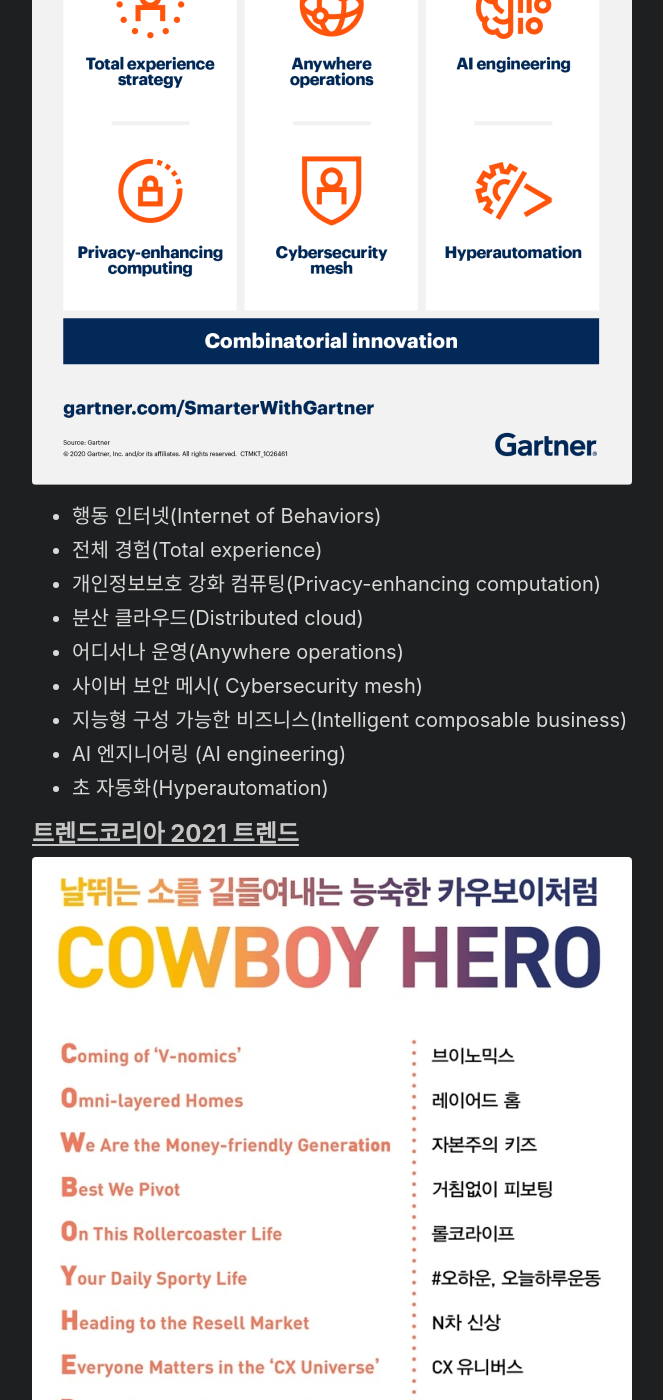
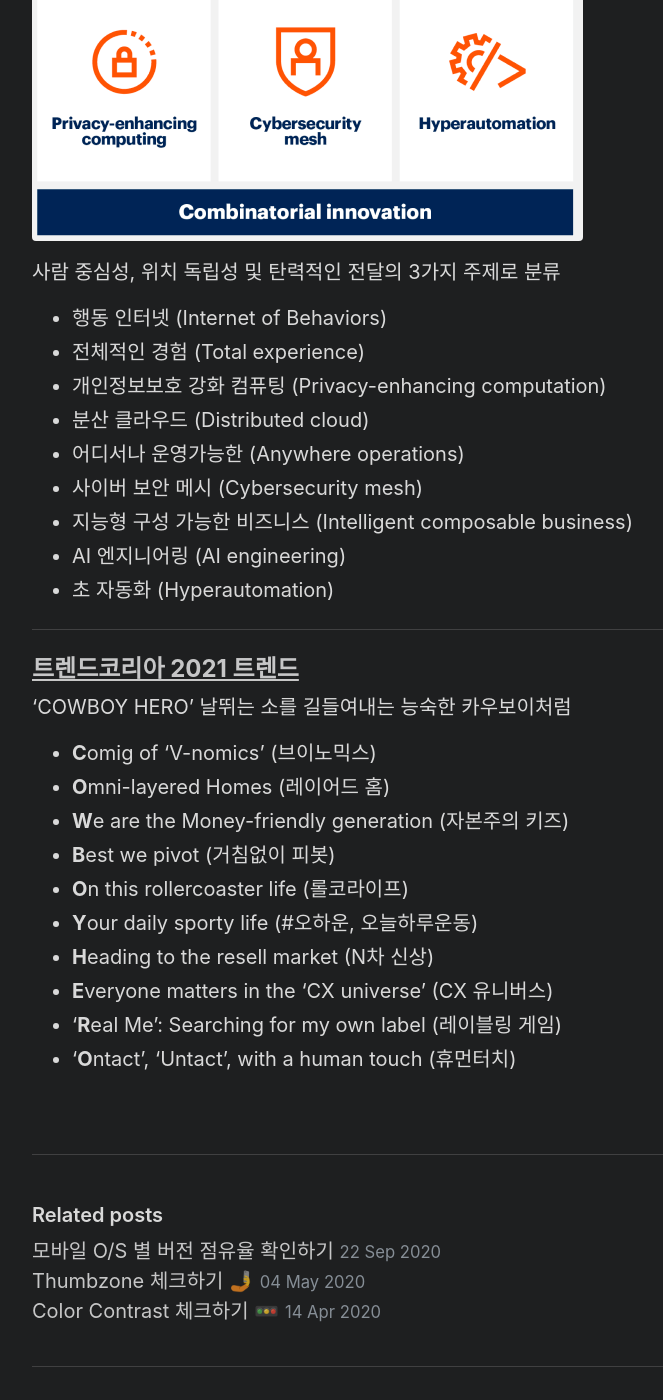
Before and after one commit to kimtoma/kimtoma.github.io, a Jekyll site: the page built from _posts/2020-12-15-2021-trends-designers-should-know.md, in a window 1280 px wide and 1400 px high, scrolled down 1605 px. Shown: the whole window, without its empty margins (272-935 px from the left). Built offline with Jekyll 4.4.1, drawn with Linux system fonts in a browser that asks for light colours; some of the changed text lies outside the part shown.

Commit message:
post update

```diff
--- a/_posts/2020-12-15-2021-trends-designers-should-know.md
+++ b/_posts/2020-12-15-2021-trends-designers-should-know.md
@@ -4,16 +4,20 @@
 
 ---
 
-### 팬톤, 가트너, 트렌드코리아가 발표한 2021 트렌드 키워드
+### 팬톤, 가트너, 트렌드코리아가 발표한 2021 트렌드 키워드입니다. :-)
 
-##
+
 
 ## **[팬톤 올해의 컬러](http://www.pantone.kr/ColoroftheYear2021.html)**
 
 ![img](https://kimtoma.github.io/media/2020/12/pantone-color-of-the-year-2021.png)
 
+재설정, 갱신, 재창조 등 우리에게 필요한 복원력, 낙관, 희망, 긍정을 말해주는 조합의 컬러
+
 - PANTONE 17-5104 Ultimate Gray
 - PANTONE 13-0647 Illuminating
+
+<hr/>
 
 
 
@@ -21,29 +25,33 @@
 
 ![img](https://kimtoma.github.io/media/2020/12/gartner-top-strategic-technology-trends-2021.png)
 
-- 행동 인터넷(Internet of Behaviors)
-- 전체 경험(Total experience)
-- 개인정보보호 강화 컴퓨팅(Privacy-enhancing computation)
-- 분산 클라우드(Distributed cloud)
-- 어디서나 운영(Anywhere operations)
-- 사이버 보안 메시( Cybersecurity mesh)
-- 지능형 구성 가능한 비즈니스(Intelligent composable business)
+사람 중심성, 위치 독립성 및 탄력적인 전달의 3가지 주제로 분류
+
+- 행동 인터넷 (Internet of Behaviors)
+- 전체적인 경험 (Total experience)
+- 개인정보보호 강화 컴퓨팅 (Privacy-enhancing computation)
+- 분산 클라우드 (Distributed cloud)
+- 어디서나 운영가능한 (Anywhere operations)
+- 사이버 보안 메시 (Cybersecurity mesh)
+- 지능형 구성 가능한 비즈니스 (Intelligent composable business)
 - AI 엔지니어링 (AI engineering)
-- 초 자동화(Hyperautomation)
+- 초 자동화 (Hyperautomation)
+
+<hr/>
 
 
 
 ## **[트렌드코리아 2021 트렌드](http://www.kyobobook.co.kr/product/detailViewKor.laf?ejkGb=KOR&mallGb=KOR&barcode=9788959896837&orderClick=LEa&Kc=)**
 
-![img](https://kimtoma.github.io/media/2020/12/trend-korea-cowboyhero-2021.png)
+'COWBOY HERO' 날뛰는 소를 길들여내는 능숙한 카우보이처럼
 
-- Comig of 'V-nomics' (브이노믹스)
-- Omni-layered Homes (레이어드 홈)
-- We are the Money-friendly generation (자본주의 키즈)
-- Best we pivot (거침없이 피봇)
-- On this rollercoaster life (롤코라이프)
-- Your daily sporty life (#오하운, 오늘하루운동)
-- Heading to the resell market (N차 신상)
-- Everyone matters in the 'CX universe' (CX 유니버스)
-- 'Real Me': Searching for my own label (레이블링 게임)
-- 'Ontact', 'Untact', with a human touch (휴먼터치)
+- **C**omig of 'V-nomics' (브이노믹스)
+- **O**mni-layered Homes (레이어드 홈)
+- **W**e are the Money-friendly generation (자본주의 키즈)
+- **B**est we pivot (거침없이 피봇)
+- **O**n this rollercoaster life (롤코라이프)
+- **Y**our daily sporty life (#오하운, 오늘하루운동)
+- **H**eading to the resell market (N차 신상)
+- **E**veryone matters in the 'CX universe' (CX 유니버스)
+- '**R**eal Me': Searching for my own label (레이블링 게임)
+- '**O**ntact', 'Untact', with a human touch (휴먼터치)
```
Also changed, not shown: media/2020/12/gartner-top-strategic-technology-trends-2021.png, media/2020/12/trend-korea-cowboyhero-2021.png (deleted), 4 other files.
